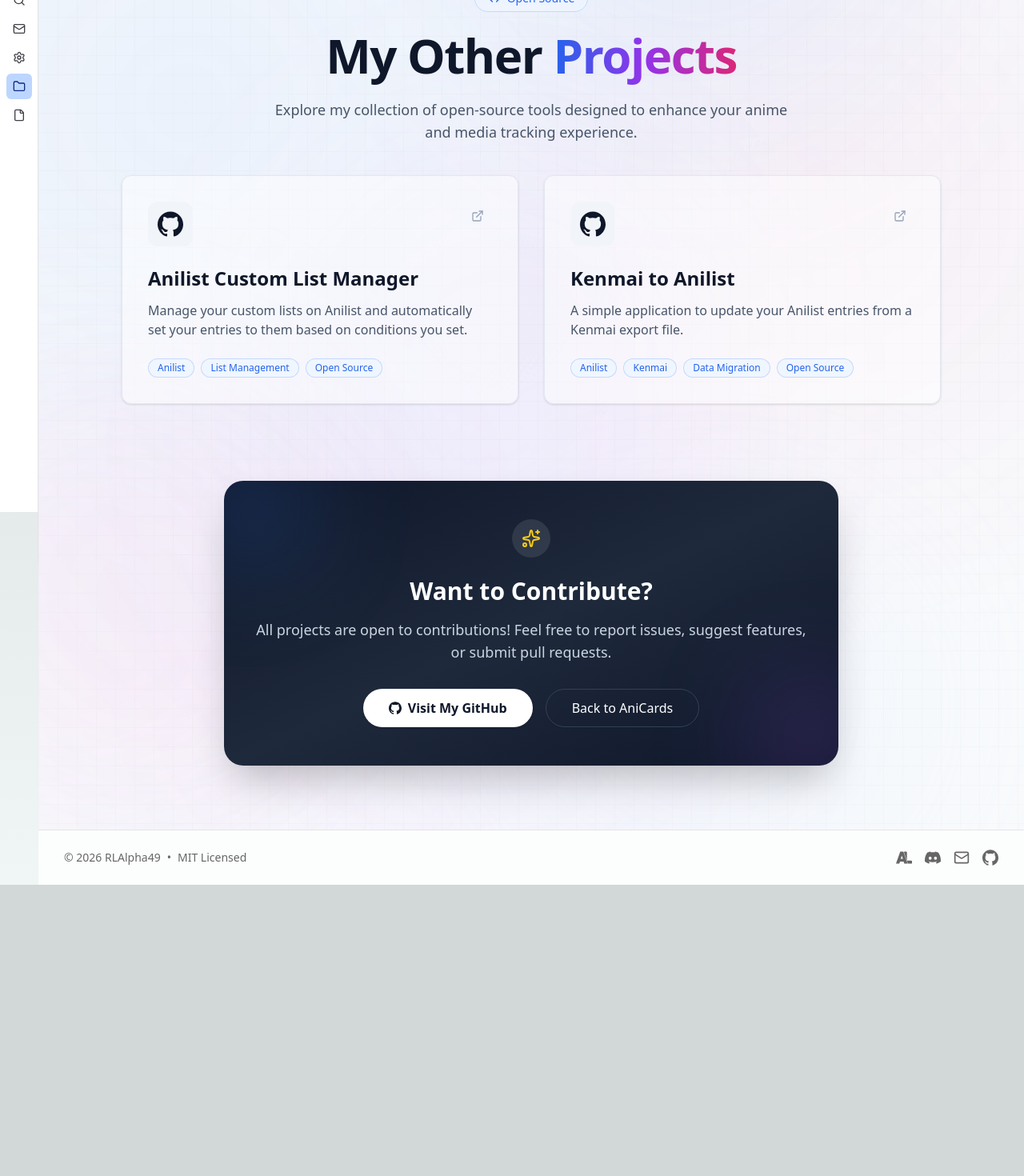
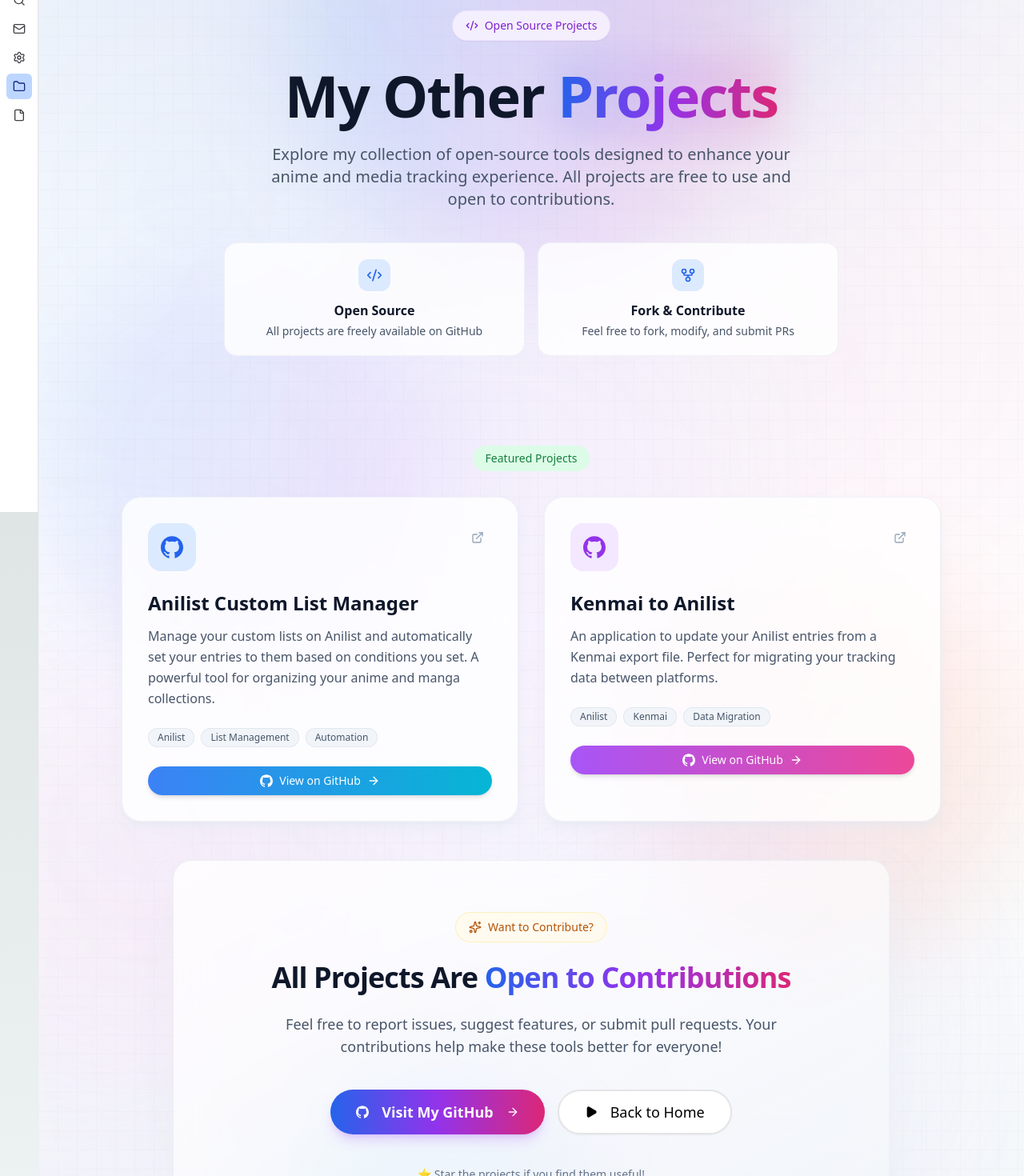
Before and after one commit to RLAlpha49/AniCards, a Next.js app: page /projects in a window 1280 px wide. Shown: the part 160-1630 px from the top of the page at 80% size. Before the commit the page ends 1266 px from the top, so only its background shows below. Built offline with nearby package versions, Linux system fonts and the light colour scheme; no server answers.

Commit message:
Redesign projects page

```diff
--- a/app/projects/page.tsx
+++ b/app/projects/page.tsx
@@ -5,9 +5,77 @@ import { motion } from "framer-motion";
 import { Button } from "@/components/ui/button";
 import { usePageSEO } from "@/hooks/use-page-seo";
 import { SimpleGithubIcon } from "@/components/simple-icons";
-import { ExternalLink, Sparkles, Code } from "lucide-react";
-import { Card, CardContent } from "@/components/ui/card";
+import {
+  ExternalLink,
+  Code2,
+  GitFork,
+  ArrowRight,
+  Play,
+  Sparkles,
+} from "lucide-react";
 import { GridPattern } from "@/components/ui/grid-pattern";
+import { ErrorBoundary } from "@/components/error-boundary";
+
+/**
+ * Animation variants for staggered content reveal.
+ * @source
+ */
+const containerVariants = {
+  hidden: { opacity: 0 },
+  visible: {
+    opacity: 1,
+    transition: { staggerChildren: 0.1, delayChildren: 0.1 },
+  },
+};
+
+const itemVariants = {
+  hidden: { opacity: 0, y: 20 },
+  visible: { opacity: 1, y: 0, transition: { duration: 0.5 } },
+};
+
+/**
+ * Open-source project metadata used to render the grid cards.
+ * @source
+ */
+const PROJECTS = [
+  {
+    name: "Anilist Custom List Manager",
+    description:
+      "Manage your custom lists on Anilist and automatically set your entries to them based on conditions you set. A powerful tool for organizing your anime and manga collections.",
+    url: "https://github.com/RLAlpha49/Anilist-Custom-List-Manager",
+    tags: ["Anilist", "List Management", "Automation"],
+    gradient: "from-blue-500 to-cyan-500",
+    bgLight: "bg-blue-100 dark:bg-blue-900/30",
+    textColor: "text-blue-600 dark:text-blue-400",
+  },
+  {
+    name: "Kenmai to Anilist",
+    description:
+      "An application to update your Anilist entries from a Kenmai export file. Perfect for migrating your tracking data between platforms.",
+    url: "https://github.com/RLAlpha49/KenmeiToAnilist",
+    tags: ["Anilist", "Kenmai", "Data Migration"],
+    gradient: "from-purple-500 to-pink-500",
+    bgLight: "bg-purple-100 dark:bg-purple-900/30",
+    textColor: "text-purple-600 dark:text-purple-400",
+  },
+];
+
+/**
+ * Highlights for the projects value proposition.
+ * @source
+ */
+const HIGHLIGHTS = [
+  {
+    icon: Code2,
+    title: "Open Source",
+    description: "All projects are freely available on GitHub",
+  },
+  {
+    icon: GitFork,
+    title: "Fork & Contribute",
+    description: "Feel free to fork, modify, and submit PRs",
+  },
+];
 
 /**
  * Renders the projects showcase page, including the hero, cards, and CTA flows.
@@ -17,92 +85,141 @@ import { GridPattern } from "@/components/ui/grid-pattern";
 export default function ProjectsPage() {
   usePageSEO("projects");
 
-  /**
-   * Open-source project metadata used to render the grid cards.
-   * @source
-   */
-  const projects = [
-    {
-      name: "Anilist Custom List Manager",
-      description:
-        "Manage your custom lists on Anilist and automatically set your entries to them based on conditions you set.",
-      url: "https://github.com/RLAlpha49/Anilist-Custom-List-Manager",
-      tags: ["Anilist", "List Management", "Open Source"],
-    },
-    {
-      name: "Kenmai to Anilist",
-      description:
-        "A simple application to update your Anilist entries from a Kenmai export file.",
-      url: "https://github.com/RLAlpha49/KenmeiToAnilist",
-      tags: ["Anilist", "Kenmai", "Data Migration", "Open Source"],
-    },
-  ];
+  return (
+    <ErrorBoundary>
+      <div className="relative w-full overflow-hidden">
+        {/* Background effects matching home page */}
+        <div className="pointer-events-none absolute inset-0">
+          <div className="absolute inset-0 bg-gradient-to-b from-slate-50 via-white to-slate-100 dark:from-slate-950 dark:via-slate-900 dark:to-slate-950" />
+          <div className="absolute inset-0 bg-[radial-gradient(ellipse_80%_50%_at_50%_-20%,rgba(120,119,198,0.15),transparent)] dark:bg-[radial-gradient(ellipse_80%_50%_at_50%_-20%,rgba(120,119,198,0.3),transparent)]" />
+          <div className="absolute -top-40 left-1/2 h-[600px] w-[600px] -translate-x-1/2 rounded-full bg-gradient-to-r from-blue-400/20 via-purple-400/20 to-pink-400/20 blur-3xl" />
+          <div className="absolute -bottom-20 left-1/4 h-[400px] w-[400px] rounded-full bg-gradient-to-r from-cyan-400/15 to-blue-400/15 blur-3xl" />
+          <div className="absolute left-0 top-1/4 h-[500px] w-[500px] rounded-full bg-gradient-to-r from-blue-500/10 to-purple-500/10 blur-3xl" />
+          <div className="absolute bottom-1/4 right-0 h-[500px] w-[500px] rounded-full bg-gradient-to-r from-pink-500/10 to-orange-500/10 blur-3xl" />
+        </div>
 
-  return (
-    <div className="relative h-full w-full overflow-hidden bg-slate-50 dark:bg-slate-950">
-      <GridPattern className="z-0" includeGradients={true} />
+        <GridPattern className="z-0" />
 
-      <div className="container relative z-10 mx-auto px-4 py-20">
+        <div className="relative z-10">
           {/* Hero Section */}
-        <div className="mb-10 text-center">
+          <section className="relative w-full overflow-hidden py-20 lg:py-28">
+            <div className="container relative z-10 mx-auto px-4">
               <motion.div
-            initial={{ opacity: 0, y: 20 }}
-            animate={{ opacity: 1, y: 0 }}
-            transition={{ duration: 0.5 }}
-            className="mb-6 inline-flex items-center rounded-full border border-blue-200 bg-blue-50/80 px-4 py-1.5 text-sm font-medium text-blue-600 backdrop-blur-sm dark:border-blue-800 dark:bg-blue-900/30 dark:text-blue-400"
+                variants={containerVariants}
+                initial="hidden"
+                animate="visible"
+                className="mx-auto flex max-w-4xl flex-col items-center text-center"
               >
-            <Code className="mr-2 h-4 w-4" />
-            <span>Open Source</span>
+                {/* Badge */}
+                <motion.div variants={itemVariants}>
+                  <span className="inline-flex items-center gap-2 rounded-full border border-purple-200/50 bg-purple-50/80 px-4 py-2 text-sm font-medium text-purple-700 shadow-sm backdrop-blur-sm dark:border-purple-700/50 dark:bg-purple-950/50 dark:text-purple-300">
+                    <Code2 className="h-4 w-4" />
+                    Open Source Projects
+                  </span>
                 </motion.div>
 
+                {/* Main heading */}
                 <motion.h1
-            initial={{ opacity: 0, y: 20 }}
-            animate={{ opacity: 1, y: 0 }}
-            transition={{ duration: 0.5, delay: 0.1 }}
-            className="mb-6 text-4xl font-extrabold leading-tight tracking-tight text-slate-900 dark:text-white sm:text-5xl md:text-6xl"
+                  variants={itemVariants}
+                  className="mt-8 text-4xl font-extrabold leading-[1.1] tracking-tight text-slate-900 dark:text-white sm:text-5xl md:text-6xl lg:text-7xl"
                 >
                   My Other{" "}
-            <span className="bg-gradient-to-r from-blue-600 via-purple-600 to-pink-600 bg-clip-text text-transparent">
+                  <span className="relative">
+                    <span className="relative z-10 bg-gradient-to-r from-blue-600 via-purple-600 to-pink-600 bg-clip-text text-transparent">
                       Projects
+                    </span>
+                    <motion.span
+                      className="absolute -inset-1 -z-10 block rounded-lg bg-gradient-to-r from-blue-600/20 via-purple-600/20 to-pink-600/20 blur-xl"
+                      animate={{ opacity: [0.5, 0.8, 0.5] }}
+                      transition={{ duration: 3, repeat: Infinity }}
+                    />
                   </span>
                 </motion.h1>
 
+                {/* Subheading */}
                 <motion.p
-            initial={{ opacity: 0, y: 20 }}
-            animate={{ opacity: 1, y: 0 }}
-            transition={{ duration: 0.5, delay: 0.2 }}
-            className="mx-auto max-w-2xl text-lg text-slate-600 dark:text-slate-300"
+                  variants={itemVariants}
+                  className="mt-6 max-w-2xl text-lg text-slate-600 dark:text-slate-300 sm:text-xl"
                 >
-            Explore my collection of open-source tools designed to enhance your
-            anime and media tracking experience.
+                  Explore my collection of open-source tools designed to enhance
+                  your anime and media tracking experience. All projects are
+                  free to use and open to contributions.
                 </motion.p>
+
+                {/* Highlights */}
+                <motion.div
+                  variants={itemVariants}
+                  className="mt-10 grid w-full max-w-3xl grid-cols-1 gap-4 sm:grid-cols-2"
+                >
+                  {HIGHLIGHTS.map((highlight) => (
+                    <div
+                      key={highlight.title}
+                      className="flex flex-col items-center rounded-2xl border border-slate-200/50 bg-white/80 p-5 backdrop-blur-sm dark:border-slate-700/50 dark:bg-slate-800/80"
+                    >
+                      <div className="mb-3 rounded-xl bg-blue-100 p-2.5 dark:bg-blue-900/30">
+                        <highlight.icon className="h-5 w-5 text-blue-600 dark:text-blue-400" />
+                      </div>
+                      <h3 className="font-bold text-slate-900 dark:text-white">
+                        {highlight.title}
+                      </h3>
+                      <p className="mt-1 text-center text-sm text-slate-600 dark:text-slate-400">
+                        {highlight.description}
+                      </p>
+                    </div>
+                  ))}
+                </motion.div>
+              </motion.div>
+            </div>
+          </section>
+
+          {/* Projects Grid Section */}
+          <section className="relative w-full overflow-hidden pb-16 lg:pb-24">
+            <div className="container relative mx-auto px-4">
+              <div className="mx-auto max-w-5xl">
+                <motion.div
+                  initial={{ opacity: 0, y: 30 }}
+                  whileInView={{ opacity: 1, y: 0 }}
+                  viewport={{ once: true }}
+                  transition={{ duration: 0.5 }}
+                  className="mb-12"
+                >
+                  <div className="mb-8 text-center">
+                    <span className="inline-block rounded-full bg-green-100 px-4 py-1.5 text-sm font-medium text-green-700 dark:bg-green-900/30 dark:text-green-300">
+                      Featured Projects
+                    </span>
                   </div>
 
-        {/* Projects Grid */}
-        <div className="mx-auto mb-24 grid max-w-5xl gap-8 md:grid-cols-2">
-          {projects.map((project, index) => (
+                  <div className="grid gap-8 lg:grid-cols-2">
+                    {PROJECTS.map((project, index) => (
                       <motion.div
                         key={project.url}
                         initial={{ opacity: 0, y: 20 }}
-              animate={{ opacity: 1, y: 0 }}
-              transition={{ delay: index * 0.1 + 0.3, duration: 0.5 }}
+                        whileInView={{ opacity: 1, y: 0 }}
+                        viewport={{ once: true }}
+                        transition={{ delay: index * 0.15, duration: 0.5 }}
                       >
-              <Card className="group relative h-full overflow-hidden border-slate-200 bg-white/50 transition-all duration-300 hover:-translate-y-1 hover:shadow-2xl hover:shadow-blue-500/10 dark:border-slate-800 dark:bg-slate-900/50">
-                <div className="absolute inset-0 bg-gradient-to-br from-blue-500/5 via-purple-500/5 to-pink-500/5 opacity-0 transition-opacity duration-500 group-hover:opacity-100" />
+                        <div className="group relative h-full overflow-hidden rounded-3xl border border-slate-200/50 bg-white/80 shadow-lg shadow-slate-200/50 backdrop-blur-sm transition-all duration-300 hover:-translate-y-1 hover:shadow-xl dark:border-slate-700/50 dark:bg-slate-800/80 dark:shadow-slate-900/50">
+                          {/* Gradient background on hover */}
+                          <div
+                            className={`absolute inset-0 bg-gradient-to-br ${project.gradient} opacity-0 transition-opacity duration-300 group-hover:opacity-5`}
+                          />
 
-                <CardContent className="relative flex h-full flex-col p-8">
+                          <div className="relative p-8">
+                            {/* Header */}
                             <div className="mb-6 flex items-start justify-between">
-                    <div className="rounded-xl bg-slate-100 p-3 dark:bg-slate-800">
+                              <div
+                                className={`rounded-2xl p-4 ${project.bgLight} transition-transform duration-300 group-hover:scale-110`}
+                              >
                                 <SimpleGithubIcon
-                        size={32}
-                        className="text-slate-900 dark:text-white"
+                                  size={28}
+                                  className={project.textColor}
                                 />
                               </div>
                               <Button
                                 variant="ghost"
                                 size="icon"
                                 asChild
-                      className="rounded-full text-slate-400 hover:bg-blue-50 hover:text-blue-600 dark:hover:bg-blue-900/20 dark:hover:text-blue-400"
+                                className="rounded-full text-slate-400 transition-colors hover:bg-blue-50 hover:text-blue-600 dark:hover:bg-blue-900/20 dark:hover:text-blue-400"
                               >
                                 <a
                                   href={project.url}
@@ -115,87 +232,133 @@ export default function ProjectsPage() {
                               </Button>
                             </div>
 
-                  <h3 className="mb-3 text-2xl font-bold text-slate-900 dark:text-white">
+                            {/* Content */}
+                            <h3 className="mb-3 text-xl font-bold text-slate-900 dark:text-white sm:text-2xl">
                               {project.name}
                             </h3>
 
-                  <p className="mb-6 flex-grow text-slate-600 dark:text-slate-400">
+                            <p className="mb-6 leading-relaxed text-slate-600 dark:text-slate-400">
                               {project.description}
                             </p>
 
-                  <div className="flex flex-wrap gap-2">
+                            {/* Tags */}
+                            <div className="mb-6 flex flex-wrap gap-2">
                               {project.tags.map((tag) => (
                                 <span
                                   key={tag}
-                        className="rounded-full bg-blue-50 px-3 py-1 text-xs font-medium text-blue-600 ring-1 ring-inset ring-blue-600/20 dark:bg-blue-900/20 dark:text-blue-400 dark:ring-blue-400/30"
+                                  className="rounded-full bg-slate-100 px-3 py-1 text-xs font-medium text-slate-600 ring-1 ring-inset ring-slate-200 dark:bg-slate-700/50 dark:text-slate-300 dark:ring-slate-600"
                                 >
                                   {tag}
                                 </span>
                               ))}
                             </div>
-                </CardContent>
-              </Card>
+
+                            {/* View Button */}
+                            <Button
+                              asChild
+                              className={`w-full rounded-full bg-gradient-to-r ${project.gradient} text-white shadow-md transition-all hover:scale-[1.02] hover:shadow-lg`}
+                            >
+                              <a
+                                href={project.url}
+                                target="_blank"
+                                rel="noopener noreferrer"
+                                className="flex items-center justify-center gap-2"
+                              >
+                                <SimpleGithubIcon size={18} />
+                                View on GitHub
+                                <ArrowRight className="h-4 w-4 transition-transform group-hover:translate-x-0.5" />
+                              </a>
+                            </Button>
+                          </div>
+                        </div>
                       </motion.div>
                     ))}
                   </div>
+                </motion.div>
 
                 {/* CTA Section */}
                 <motion.div
+                  initial={{ opacity: 0, y: 30 }}
+                  whileInView={{ opacity: 1, y: 0 }}
+                  viewport={{ once: true, margin: "-100px" }}
+                  transition={{ duration: 0.6 }}
+                  className="mx-auto max-w-4xl"
+                >
+                  <div className="rounded-3xl border border-slate-200/50 bg-gradient-to-br from-white/80 via-white/60 to-slate-100/80 p-8 text-center shadow-2xl shadow-slate-200/50 backdrop-blur-xl dark:border-slate-700/50 dark:from-slate-800/80 dark:via-slate-800/60 dark:to-slate-900/80 dark:shadow-slate-900/50 sm:p-12 lg:p-16">
+                    <motion.div
                       initial={{ opacity: 0, y: 20 }}
-          animate={{ opacity: 1, y: 0 }}
-          transition={{ delay: 0.6, duration: 0.5 }}
-          className="mx-auto max-w-3xl text-center"
+                      whileInView={{ opacity: 1, y: 0 }}
+                      viewport={{ once: true }}
+                      transition={{ delay: 0.2 }}
+                      className="space-y-6"
                     >
-          <div className="relative overflow-hidden rounded-3xl bg-gradient-to-br from-slate-900 via-slate-800 to-slate-900 px-8 py-12 shadow-2xl dark:from-blue-950 dark:via-slate-900 dark:to-purple-950">
-            {/* Decorative background elements */}
-            <div className="absolute -left-12 -top-12 h-40 w-40 rounded-full bg-blue-500/20 blur-3xl" />
-            <div className="absolute -bottom-12 -right-12 h-40 w-40 rounded-full bg-purple-500/20 blur-3xl" />
+                      {/* Badge */}
+                      <motion.div
+                        initial={{ opacity: 0, scale: 0.9 }}
+                        whileInView={{ opacity: 1, scale: 1 }}
+                        viewport={{ once: true }}
+                        transition={{ delay: 0.3 }}
+                      >
+                        <span className="inline-flex items-center gap-2 rounded-full border border-amber-200/50 bg-amber-50/80 px-4 py-2 text-sm font-medium text-amber-700 dark:border-amber-700/50 dark:bg-amber-950/50 dark:text-amber-300">
+                          <Sparkles className="h-4 w-4" />
+                          Want to Contribute?
+                        </span>
+                      </motion.div>
 
-            <div className="relative z-10">
-              <div className="mb-6 flex justify-center">
-                <div className="rounded-full bg-white/10 p-3 backdrop-blur-sm">
-                  <Sparkles className="h-6 w-6 text-yellow-400" />
-                </div>
-              </div>
-
-              <h2 className="mb-4 text-3xl font-bold text-white">
-                Want to Contribute?
+                      <h2 className="text-2xl font-bold tracking-tight text-slate-900 dark:text-white sm:text-3xl lg:text-4xl">
+                        All Projects Are{" "}
+                        <span className="bg-gradient-to-r from-blue-600 via-purple-600 to-pink-600 bg-clip-text text-transparent">
+                          Open to Contributions
+                        </span>
                       </h2>
 
-              <p className="mb-8 text-lg text-slate-300">
-                All projects are open to contributions! Feel free to report
-                issues, suggest features, or submit pull requests.
+                      <p className="mx-auto max-w-2xl text-lg text-slate-600 dark:text-slate-300">
+                        Feel free to report issues, suggest features, or submit
+                        pull requests. Your contributions help make these tools
+                        better for everyone!
                       </p>
 
-              <div className="flex flex-col items-center justify-center gap-4 sm:flex-row">
+                      <div className="flex flex-col items-center justify-center gap-4 pt-4 sm:flex-row">
                         <Button
                           asChild
                           size="lg"
-                  className="h-12 rounded-full bg-white px-8 text-base font-semibold text-slate-900 hover:bg-slate-100"
+                          className="group h-14 min-w-[220px] rounded-full bg-gradient-to-r from-blue-600 via-purple-600 to-pink-600 text-lg font-semibold shadow-lg shadow-purple-500/25 transition-all hover:scale-105 hover:shadow-xl hover:shadow-purple-500/30"
                         >
                           <a
                             href="https://github.com/RLAlpha49"
                             target="_blank"
                             rel="noopener noreferrer"
-                    className="flex items-center gap-2"
+                            className="flex items-center"
                           >
-                    <SimpleGithubIcon size={20} />
+                            <SimpleGithubIcon size={20} className="mr-2" />
                             Visit My GitHub
+                            <ArrowRight className="ml-2 h-5 w-5 transition-transform group-hover:translate-x-1" />
                           </a>
                         </Button>
+
+                        <Link href="/">
                           <Button
-                  asChild
                             variant="outline"
                             size="lg"
-                  className="h-12 rounded-full border-slate-700 bg-transparent px-8 text-base text-white hover:bg-slate-800 hover:text-white"
+                            className="h-14 min-w-[180px] rounded-full border-2 text-lg font-medium"
                           >
-                  <Link href="/">Back to AniCards</Link>
+                            <Play className="mr-2 h-5 w-5 fill-current" />
+                            Back to Home
                           </Button>
+                        </Link>
                       </div>
-            </div>
+
+                      <p className="pt-4 text-sm text-slate-500 dark:text-slate-400">
+                        ⭐ Star the projects if you find them useful!
+                      </p>
+                    </motion.div>
                   </div>
                 </motion.div>
               </div>
             </div>
+          </section>
+        </div>
+      </div>
+    </ErrorBoundary>
   );
 }
```
Lines whose indentation alone changed are shown as unchanged.
